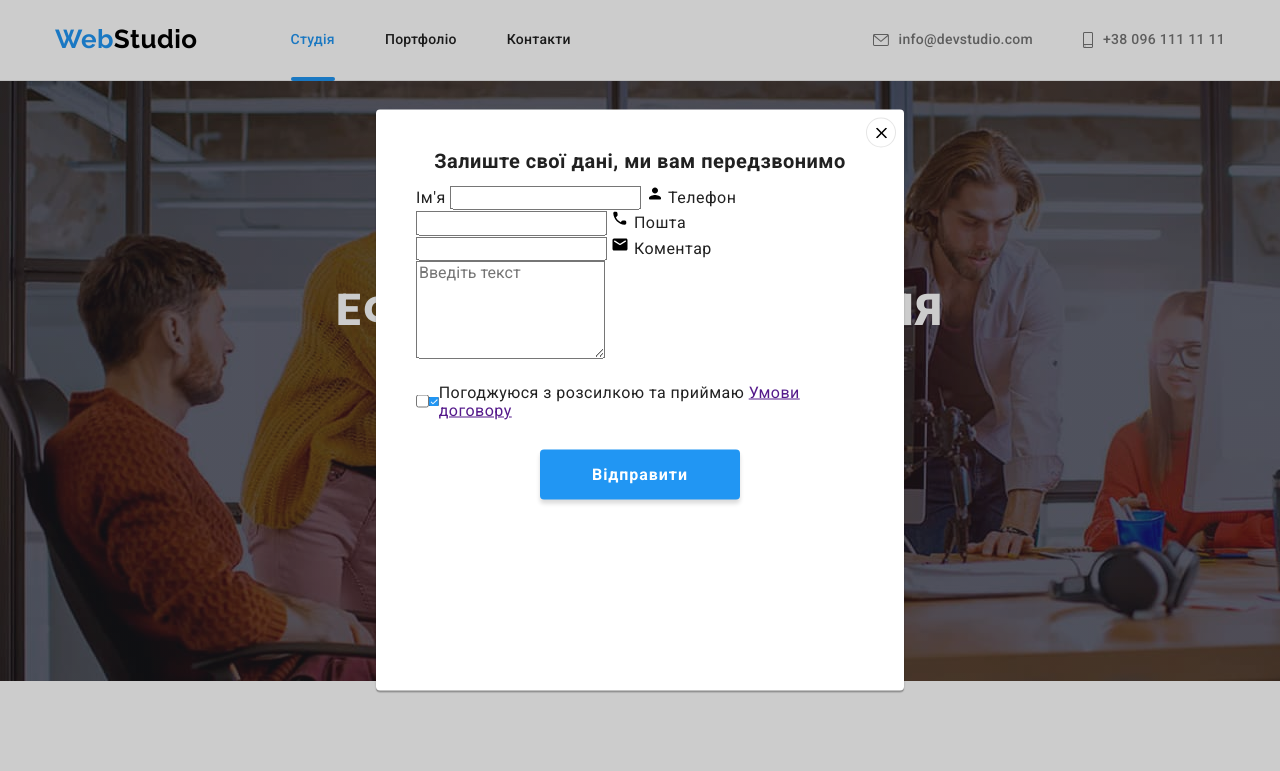
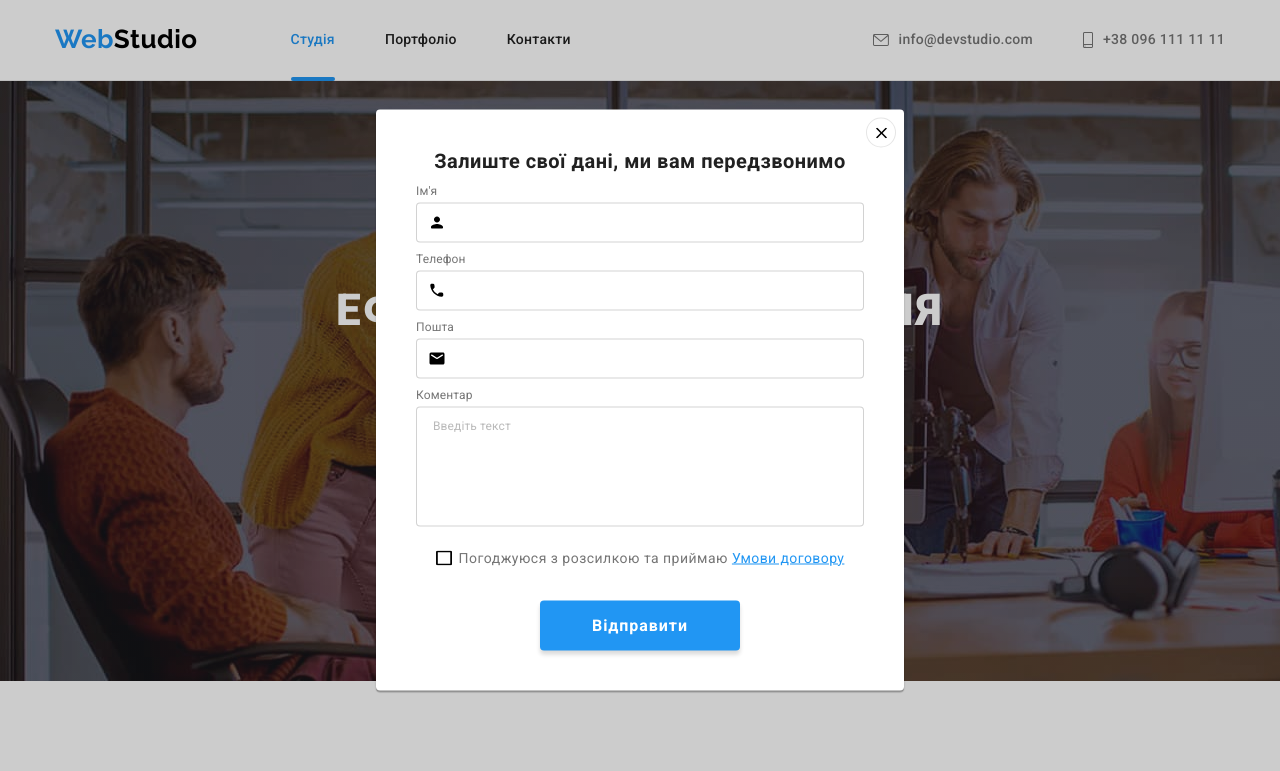
Before and after one commit to Kostya9911/goit-markup-hw-06, a plain HTML site: page index.html in a window 1280 px wide. Both pictures are taken after a click on the button "Замовити послугу". Shown: the top 771 px of the page. Drawn offline with Linux system fonts and the light colour scheme.

Commit message:
Добавляет стилизацию модального окна

```diff
--- a/css/style.css
+++ b/css/style.css
@@ -808,6 +808,7 @@ img {
   align-items: center;
   justify-content: center;
   margin-bottom: 30px;
+  gap: 7px;
 }
 
 .register-form-btn {
@@ -832,3 +833,99 @@ img {
 .register-form-btn:focus {
   background-color: var(--col-bcg-11);
 }
+
+.register-form-field {
+  position: relative;
+  display: block;
+  margin-bottom: 10px;
+}
+.register-form-field:last-child {
+  margin: 0;
+}
+
+.register-form-label {
+  display: block;
+  font-size: 12px;
+  line-height: 1.16;
+  letter-spacing: 0.01em;
+  color: var(--second-cl-txt);
+  margin-bottom: 4px;
+}
+
+.register-form-input {
+  width: 100%;
+  height: 40px;
+  padding-left: 42px;
+  padding-right: 42px;
+  border: 1px solid rgba(33, 33, 33, 0.2);
+  border-radius: 4px;
+  font-size: 12px;
+  outline: transparent;
+  transition: border-color var(--time-anime) var(--cubic-biz-1);
+}
+
+.register-form-input:focus {
+  border-color: var(--link-cl-txt);
+}
+.register-form-input:focus + .register-form-icon {
+  fill: var(--link-cl-txt);
+}
+
+.register-form-icon {
+  position: absolute;
+  left: 12px;
+  bottom: 11px;
+  transition: fill var(--time-anime) var(--cubic-biz-1);
+}
+.register-form-message {
+  display: block;
+  width: 100%;
+  height: 120px;
+  padding: 12px 16px;
+  resize: none;
+  font-size: 12px;
+  outline: transparent;
+  border: 1px solid rgba(33, 33, 33, 0.2);
+  border-radius: 4px;
+  transition: border-color var(--time-anime) var(--cubic-biz-1);
+}
+
+.register-form-message:focus {
+  border-color: var(--link-cl-txt);
+}
+.register-form-message::placeholder {
+  font-size: 12px;
+  line-height: 1.16;
+  letter-spacing: 0.01em;
+
+  color: rgba(117, 117, 117, 0.5);
+}
+
+.icon-checked {
+  opacity: 0;
+
+  transition: opacity var(--time-anime) var(--cubic-biz-1);
+}
+.icon-un-checked {
+  opacity: 1;
+  transition: opacity var(--time-anime) var(--cubic-biz-1);
+}
+.register-form-checkbox:checked + .register-form-icons .icon-checked {
+  opacity: 1;
+}
+
+.register-form-checkbox:checked + .register-form-icons .icon-un-checked {
+  opacity: 0;
+}
+
+.register-form-desc {
+  font-size: 14px;
+  color: var(--second-cl-txt);
+  user-select: none;
+}
+.register-form-link {
+  line-height: 1.71;
+  letter-spacing: 0.03em;
+
+  color: var(--link-cl-txt);
+}
--- a/index.html
+++ b/index.html
@@ -570,40 +570,54 @@
         <form class="register-form" name="register-form">
           <strong class="register-form-title">Залиште свої дані, ми вам передзвонимо</strong>
           <div class="register-form-group" role="group">
-            <label for="">
-              <span>Ім'я</span>
-              <input type="text" />
-              <svg width="18px" height="18px">
+            <label class="register-form-field" for="name">
+              <span class="register-form-label">Ім'я</span>
+              <input class="register-form-input" type="text" name="name" id="name" />
+              <svg class="register-form-icon" width="18px" height="18px">
                 <use href="./img/icon.svg#person"></use>
               </svg>
             </label>
 
-            <label for="">
-              <span>Телефон</span>
-              <input type="tel" />
-              <svg width="18px" height="18px">
+            <label class="register-form-field" for="tel">
+              <span class="register-form-label">Телефон</span>
+              <input class="register-form-input" type="tel" name="tel" id="tel" />
+              <svg class="register-form-icon" width="18px" height="18px">
                 <use href="./img/icon.svg#phone"></use>
               </svg>
             </label>
 
-            <label for="">
-              <span>Пошта</span>
-              <input type="email" />
-              <svg width="18px" height="18px">
+            <label class="register-form-field" for="email">
+              <span class="register-form-label">Пошта</span>
+              <input class="register-form-input" type="email" name="mail" id="email" />
+              <svg class="register-form-icon" width="18px" height="18px">
                 <use href="./img/icon.svg#email"></use>
               </svg>
             </label>
-            <label for="">
-              <span>Коментар</span>
-              <textarea name="" id="" rows="5" placeholder="Введіть текст"></textarea>
+            <label class="register-form-field" for="message">
+              <span class="register-form-label">Коментар</span>
+              <textarea
+                class="register-form-message"
+                name="message"
+                id="message"
+                rows="5"
+                placeholder="Введіть текст"
+              ></textarea>
             </label>
           </div>
-          <label class="register-rorm-agrement">
-            <input type="checkbox" />
-            <svg width="10px" height="10px">
-              <use href="./img/icon.svg#un-checked"></use>
-              <use href="./img/icon.svg#checked"></use></svg
-            ><span>Погоджуюся з розсилкою та приймаю <a href="">Умови договору</a></span></label
+          <label class="register-rorm-agrement" for="policy">
+            <input
+              class="register-form-checkbox visually-hidden"
+              type="checkbox"
+              name="policy"
+              id="policy"
+            />
+            <svg class="register-form-icons" width="16px" height="15px">
+              <use class="icon-checked" href="./img/icon.svg#checked"></use>
+              <use class="icon-un-checked" href="./img/icon.svg#un-checked"></use></svg
+            ><span class="register-form-desc"
+              >Погоджуюся з розсилкою та приймаю
+              <a class="register-form-link" href="">Умови договору</a></span
+            ></label
           >
           <button class="register-form-btn" type="submit">Відправити</button>
         </form>
```
Also changed, not shown: portfolio.html (+105 -38 lines).
